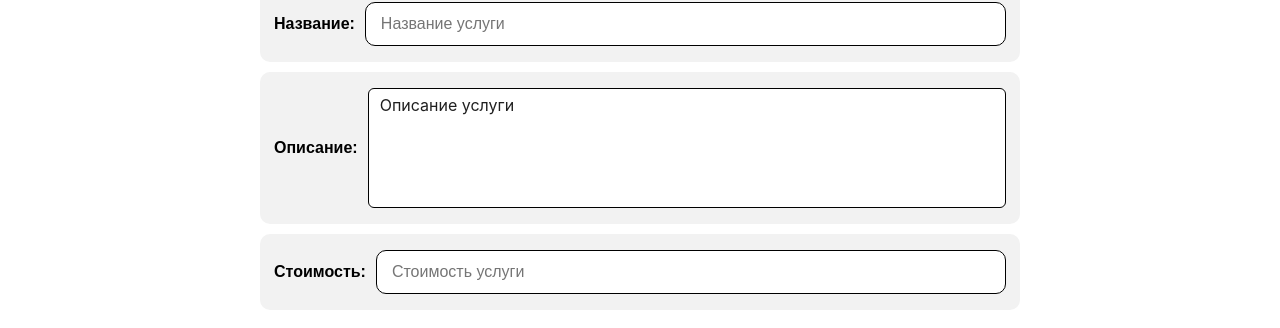
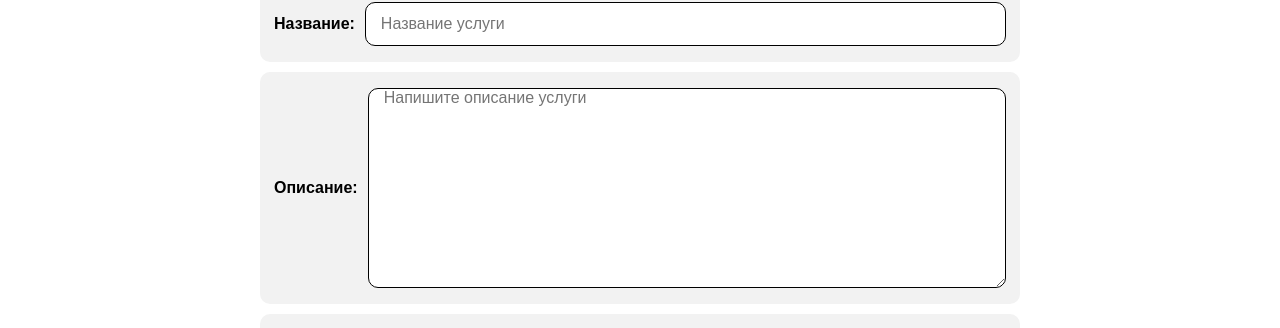
Before and after one commit to darky623/AfClub, a Next.js app: page /TariffsDetail/TarrifsDetail.module in a window 1280 px wide. Shown: the part 182-510 px from the top of the page. Built offline with nearby package versions, Linux system fonts and the light colour scheme; no server answers.

Commit message:
texteria test

```diff
--- a/src/pages/TariffsDetail/TarrifsDetail.module.scss
+++ b/src/pages/TariffsDetail/TarrifsDetail.module.scss
@@ -53,13 +53,25 @@
       padding: 16px 14px;
       margin-bottom: 10px;
 
-      textarea::placeholder {
-        color: inherit !important;
-        font: inherit !important;
-        font-size: 16px !important;
-        font-style: normal !important;
-        font-weight: 400 !important;
+      textarea {
+        margin-left: 10px;
+        width: 100%;
+        border: solid 1px #000;
+        border-radius: 10px;
+        height: 200px;
+        padding: 0 15px;
+        background-color: #fff;
+        transition: border-color 0.3s, filter 0.3s;
+        filter: drop-shadow(0px 0px 0px rgba(0, 0, 0, 0));
       }
+
+      // textarea::placeholder {
+      //   color: inherit !important;
+      //   font: inherit !important;
+      //   font-size: 16px !important;
+      //   font-style: normal !important;
+      //   font-weight: 400 !important;
+      // }
       p {
         max-width: 93%;
         color: #000;
--- a/src/pages/TariffsDetail/[id].jsx
+++ b/src/pages/TariffsDetail/[id].jsx
@@ -134,7 +134,16 @@ const TariffsDetail = () => {
           <p>
             <span>Описание:</span>
           </p>
-          <TextArea
+          <textarea
+            type="text"
+            placeholder="Напишите описание услуги"
+            maxLength={250}
+            value={editData.description}
+            onChange={(e) =>
+              setEditData({ ...editData, description: e.target.value })
+            }
+          />
+          {/* <TextArea
             // showCount
             maxLength={250}
             value={editData.description}
@@ -153,7 +162,7 @@ const TariffsDetail = () => {
             } textarea-placeholder`}
             onFocus={() => setFocused(true)}
             onBlur={() => setFocused(false)}
-          />
+          /> */}
         </div>
         <div className={s.tarrifs_detail_informations_price}>
           <p>
--- a/src/pages/TariffsDetailCreate/TarrifsDetailCreate.module.scss
+++ b/src/pages/TariffsDetailCreate/TarrifsDetailCreate.module.scss
@@ -54,13 +54,25 @@
       padding: 16px 14px;
       margin-bottom: 10px;
 
-      textarea::placeholder {
-        color: inherit !important;
-        font: inherit !important;
-        font-size: 16px !important;
-        font-style: normal !important;
-        font-weight: 400 !important;
+      textarea {
+        margin-left: 10px;
+        width: 100%;
+        border: solid 1px #000;
+        border-radius: 10px;
+        height: 200px;
+        padding: 0 15px;
+        background-color: #fff;
+        transition: border-color 0.3s, filter 0.3s;
+        filter: drop-shadow(0px 0px 0px rgba(0, 0, 0, 0));
       }
+
+      // textarea::placeholder {
+      //   color: inherit !important;
+      //   font: inherit !important;
+      //   font-size: 16px !important;
+      //   font-style: normal !important;
+      //   font-weight: 400 !important;
+      // }
 
       p {
         max-width: 92%;
```
Also changed, not shown: src/pages/TariffsDetailCreate/TariffsDetailCreate.jsx (+11 -2 lines).
